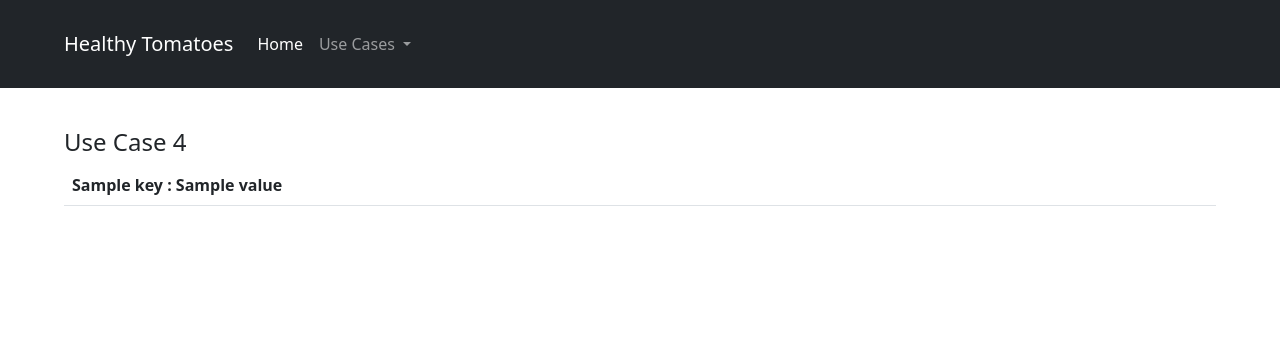
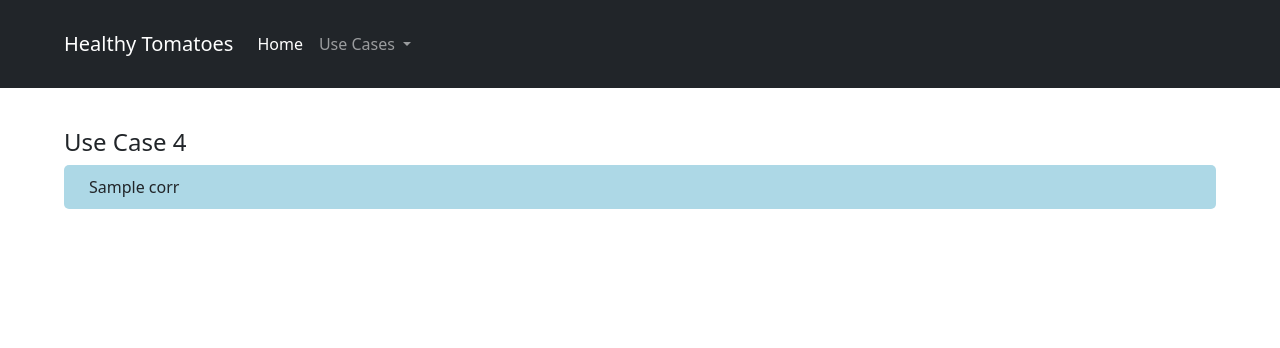
Before and after one commit to jameslee1237/COMP0022, a Flask app: template python/templates/use_case_4.html in a window 1280 px wide. Shown: the top 348 px of the page. Run offline with Flask 2, Linux system fonts and the light colour scheme; the template is opened without the code that fills it: most values are stand-ins (such as "Sample title", 1, 10 or a date in 2020); lists and menus that the app fills with data are empty; some libraries are stand-ins or nearby versions.

Commit message:
need some work on styling

```diff
--- a/python/app.py
+++ b/python/app.py
@@ -578,8 +578,6 @@ class App:
         base_query = ''
         context = dict.fromkeys(['user', 'tag-genre', 'tag-rating', 'result'])
         cursor = self.cnx2.cursor()
-        #cursor.execute("""SELECT user_id, tag, GROUP_CONCAT(movies_data.genre) as genre, GROUP_CONCAT(movies_data.rating) as rating FROM movies_tags, movies_data
-        #                  WHERE movies_tags.movie_Id = movies_data.movie_Id GROUP BY user_id;""")
         cursor.execute("""SELECT mt.user_ID, mt.movie_ID,
                           GROUP_CONCAT(mt.tag) as tag,
                           GROUP_CONCAT(DISTINCT md.genre) as genres,
@@ -588,7 +586,11 @@ class App:
                           INNER JOIN movies_data md ON mt.movie_ID = md.movie_ID
                           GROUP BY mt.user_ID, mt.movie_ID;""")
         result = cursor.fetchall()
-        c_result = result
+        cursor.execute("""SELECT mt.tag, GROUP_CONCAT(movies_data.title) as title, GROUP_CONCAT(movies_data.genre) as genre
+                          FROM movies_tags mt
+                          INNER JOIN movies_data ON mt.movie_Id = movies_data.movie_Id
+                          GROUP BY mt.tag;""")
+        c_result = cursor.fetchall()
         idx = ["user_id", "movie_id", "tags", "genres", "rating"]
         result = pd.DataFrame(result, columns=idx)
         result['genres'] = result['genres'].str.split('|')
@@ -811,8 +813,10 @@ def uc4():
     except Error as e:
         print("Error while connecting: ", e)
     item = app1.use_case_4()
-    l = len(item)
-    return render_template("use_case_4.html", result=item, len=l)
+    heading = list(item.keys())
+    corr = [item['tag-genre'], item['tag-rating']]
+    l = len(heading)
+    return render_template("use_case_4.html", result=item['result'], heading=heading, corr = corr, len=l)
 
 
 @app.route("/view_links")
--- a/python/templates/use_case_4.html
+++ b/python/templates/use_case_4.html
@@ -14,12 +14,26 @@
             <h4>Use Case 4</h4>
         </div>
     </div>
+    <div class="use-case-3-results">
+        <p class="message">{{ corr }}</p>
+    </div>
     <div class="use-case-2-results">
         <table class="table use-case-2-results-table">
+            <thead class="table-dark">
+                <tr>
+                    {% for i in range(0, len) %}
+                        <th scope="col">{{heading[i]}}</ths>
+                    {% endfor %}
+                </tr>
+            </thead>
             <tbody>
-                {% for key, value in result.items() %}
+                {% for row in result %}
                     <tr>
-                        <th>{{key}} : {{value}}</th>
+                        {% for j in range(0, len) %}
+                            <td>
+                                {{row[j]}}
+                            </td>
+                        {% endfor %}
                     </tr>
                 {% endfor %}
             </tbody>
```
